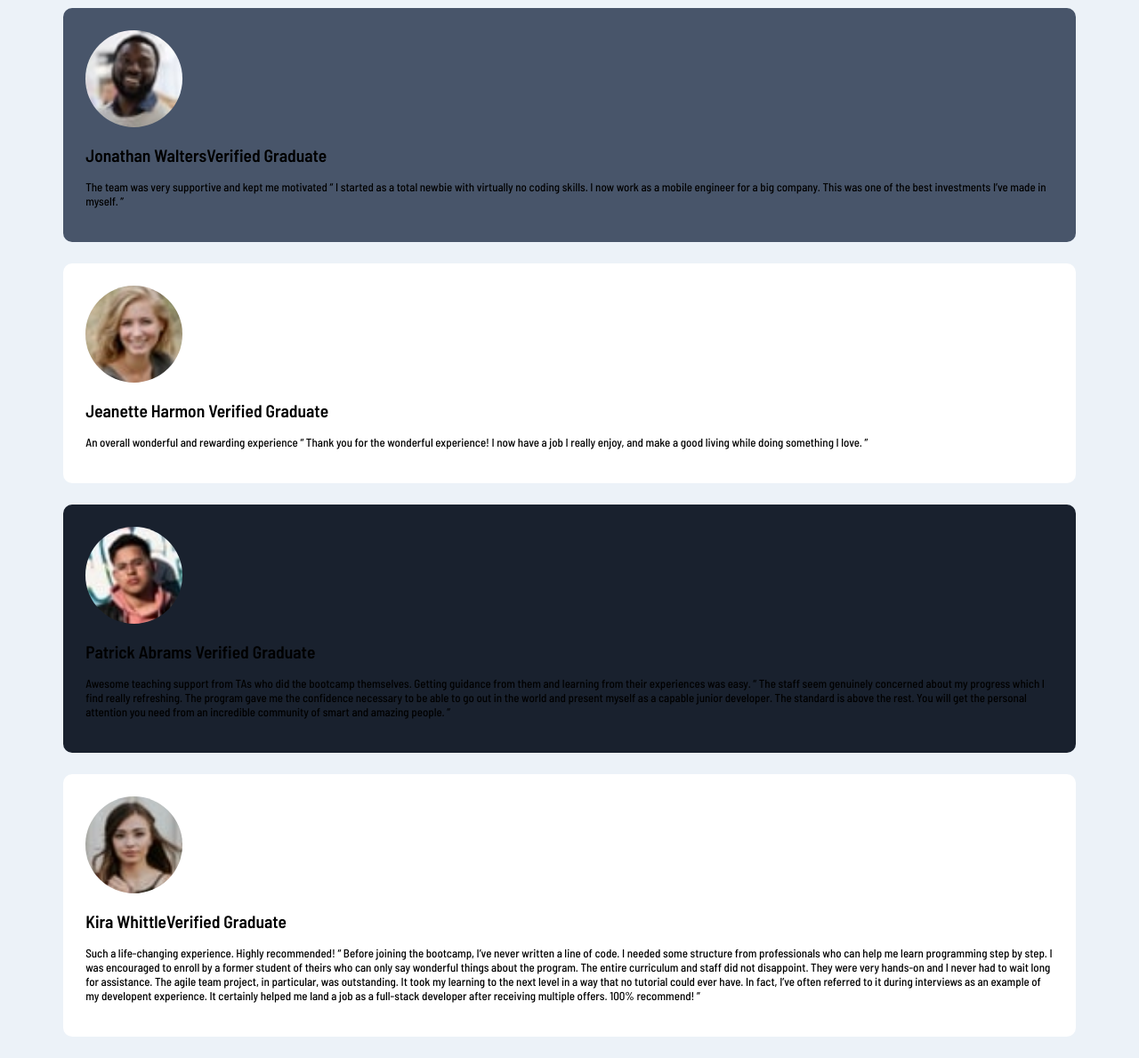
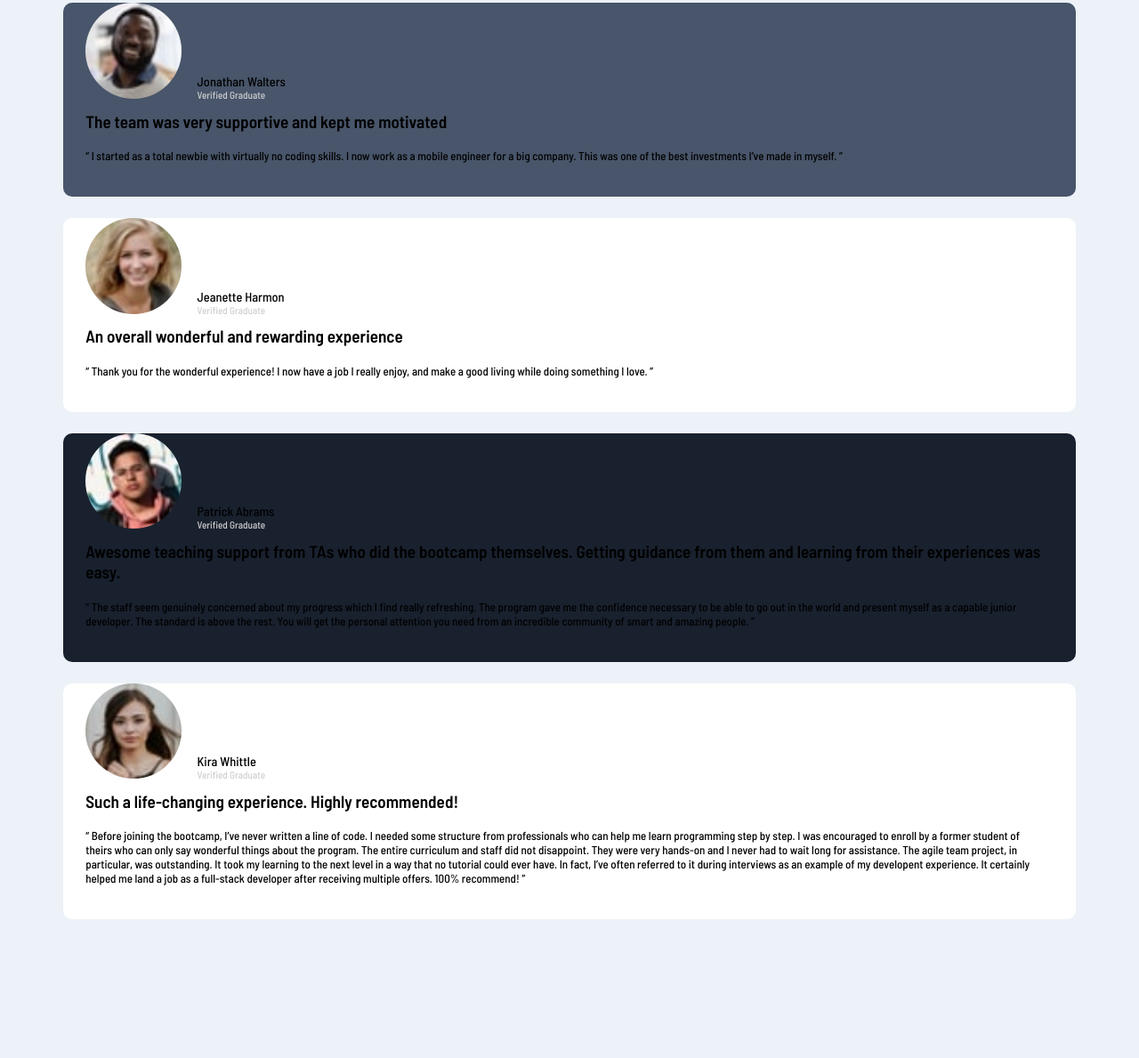
Before and after one commit to Vallejoanderson/retosFrontEndMentor, a plain HTML site: page testimonials-grid-section-main/index.html in a window 1280 px wide. Shown: the part 324-1513 px from the top of the page at 89% size. After the commit the page ends 1381 px from the top, so only its background shows below. Drawn offline with Linux system fonts and the light colour scheme.

Commit message:
setting css font sizes

```diff
--- a/testimonials-grid-section-main/css/style.css
+++ b/testimonials-grid-section-main/css/style.css
@@ -18,13 +18,38 @@ body{
 .card{
 	border-radius: 10px;
 	margin-bottom: 1.5rem;
-	padding: 25px 25px 25px 25px;
+	padding: 0px 35px 25px 25px;
 	width: 100%;
 }
 
 .card__profilepic{
 	border-radius: 50%;
 	width: 10%;
+}
+
+.card__title{
+	display: inline-block;
+	font-size: 0.9rem;
+	font-weight: 500;
+	padding-top: 10px;
+	padding-left: 15px;
+}
+
+.card__title-status{
+	color: hsl(0, 0%, 81%);
+	display: block;
+	font-size: 0.7rem;
+}
+
+.card__text-main{
+	font-size: 1.2rem;
+	font-weight: 600;
+	margin-top: 0;
+	text-align: left;
+}
+
+.text--display-block{
+	display: block
 }
 
 .card__quotes{
--- a/testimonials-grid-section-main/index.html
+++ b/testimonials-grid-section-main/index.html
@@ -16,70 +16,71 @@
       <img src="images/image-daniel.jpg" alt="profile picture" class="card__profilepic">
       <img src="images/bg-pattern-quotation.svg" alt="quotes image" class="card__quotes">
       <h2 class="card__title">
-        Daniel Clifford <span class="text--weight-light">Verified Graduate</span>
+        Daniel Clifford <span class="card__title-status">Verified Graduate</span>
       </h2>
-      <p class="card__text">
+      <p class="card__text-main">
         I received a job offer mid-course, and the subjects I learned were current, if not more so,
         in the company I joined. I honestly feel I got every penny’s worth.
-        <span class="text--weight-light">
+      </p>
+      <p>
           “ I was an EMT for many years before I joined the bootcamp. I’ve been looking to make a
           transition and have heard some people who had an amazing experience here. I signed up
           for the free intro course and found it incredibly fun! I enrolled shortly thereafter.
           The next 12 weeks was the best - and most grueling - time of my life. Since completing
           the course, I’ve successfully switched careers, working as a Software Engineer at a VR startup. ”
-        </span>
       </p>
     </div>
     <div class="card card--color-grayblue">
       <img src="images/image-jonathan.jpg" alt="profile picture" class="card__profilepic">
       <h2 class="card__title">
-        Jonathan Walters<span class="text--weight-light">Verified Graduate</span>
+        Jonathan Walters<span class="card__title-status">Verified Graduate</span>
       </h2>
-      <p class="card__text">
+      <p class="card__text-main">
         The team was very supportive and kept me motivated
-        <span class="text--weight-light">
+      </p>
+      <p>
         “ I started as a total newbie with virtually no coding skills. I now work as a mobile engineer
         for a big company. This was one of the best investments I’ve made in myself. ”
-        </span>
       </p>
     </div>
     <div class="card card--color-white">
       <img src="images/image-jeanette.jpg" alt="profile picture" class="card__profilepic">
       <h2 class="card__title">
-        Jeanette Harmon <span class="text--weight-light">Verified Graduate</span>
+        Jeanette Harmon <span class="card__title-status">Verified Graduate</span>
       </h2>
-      <p class="card__text">
+      <p class="card__text-main">
         An overall wonderful and rewarding experience
-        <span class="text--weight-light">
+      </p>
+      <p>
         “ Thank you for the wonderful experience! I now have a job I really enjoy, and make a good living
         while doing something I love. ”
-        </span>
       </p>
     </div>
     <div class="card card--color-blackblue">
       <img src="images/image-patrick.jpg" alt="profile picture" class="card__profilepic">
       <h2 class="card__title">
-        Patrick Abrams <span class="text--weight-light">Verified Graduate</span>
+        Patrick Abrams <span class="card__title-status">Verified Graduate</span>
       </h2>
-      <p class="card__text">
+      <p class="card__text-main">
         Awesome teaching support from TAs who did the bootcamp themselves. Getting guidance from them and
         learning from their experiences was easy.
-        <span class="text--weight-light">
+      </p>
+      <p>
         “ The staff seem genuinely concerned about my progress which I find really refreshing. The program
         gave me the confidence necessary to be able to go out in the world and present myself as a capable
         junior developer. The standard is above the rest. You will get the personal attention you need from
         an incredible community of smart and amazing people. ”
-        </span>
       </p>
     </div>
     <div class="card card--color-white">
       <img src="images/image-kira.jpg" alt="profile picture" class="card__profilepic">
       <h2 class="card__title">
-        Kira Whittle<span class="text--weight-light">Verified Graduate</span>
+        Kira Whittle<span class="card__title-status">Verified Graduate</span>
       </h2>
-      <p class="card__text">
+      <p class="card__text-main">
         Such a life-changing experience. Highly recommended!
-        <span class="text--weight-light">
+      </p>
+      <p>
         “ Before joining the bootcamp, I’ve never written a line of code. I needed some structure from
         professionals who can help me learn programming step by step. I was encouraged to enroll by a former
         student of theirs who can only say wonderful things about the program. The entire curriculum and staff
@@ -88,7 +89,6 @@
         could ever have. In fact, I’ve often referred to it during interviews as an example of my developent
         experience. It certainly helped me land a job as a full-stack developer after receiving multiple offers.
         100% recommend! ”
-        </span>
       </p>
     </div>
   </div>
```
Lines whose indentation alone changed are shown as unchanged.
